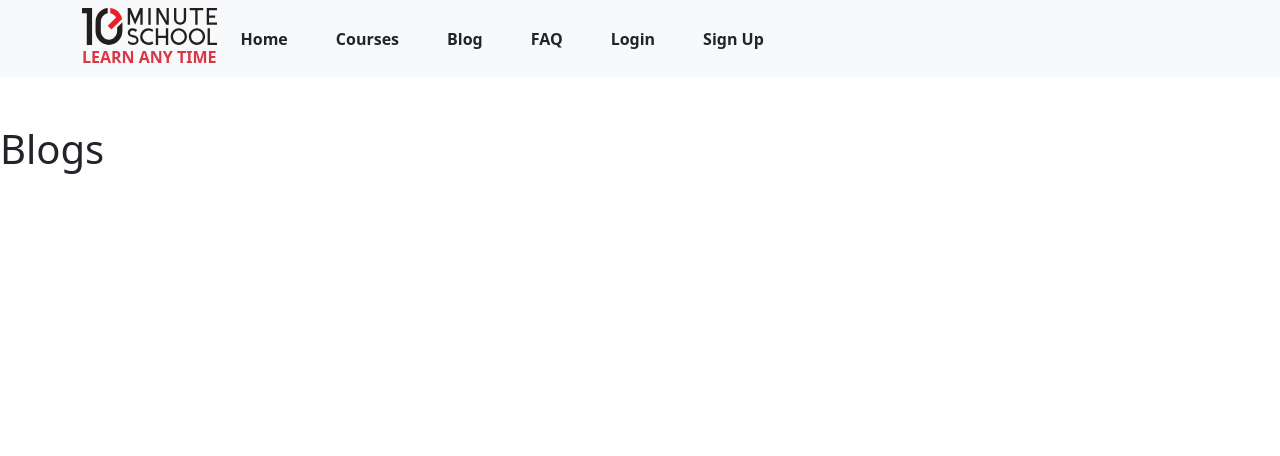
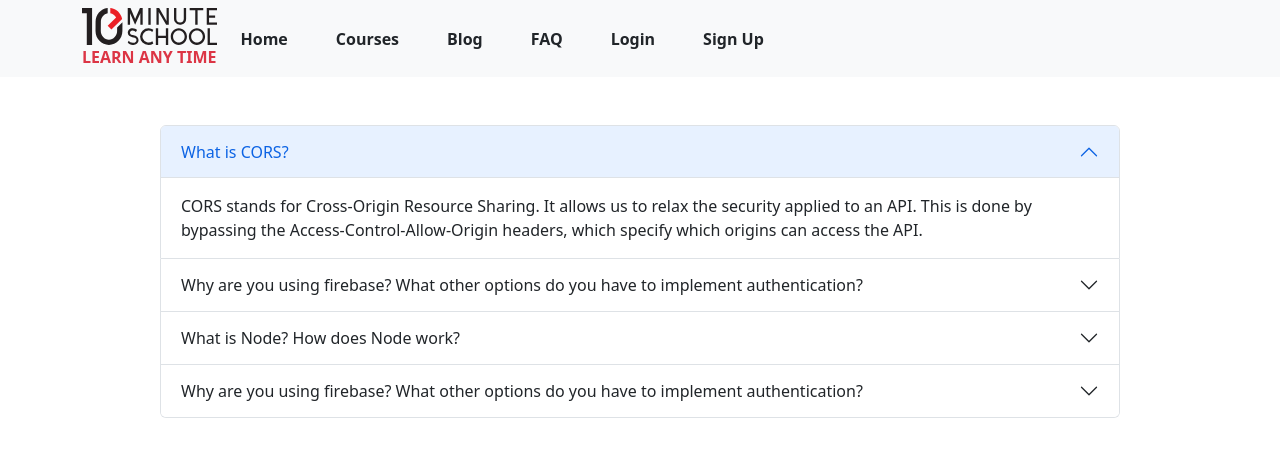
Before and after one commit to rakib38324/10_Minute_School_Client, a React (Create React App) app: page /blog in a window 1280 px wide. Shown: the top 456 px of the page. Built offline with nearby package versions, Linux system fonts and the light colour scheme; no server answers.

Commit message:
Commit the Blog section

```diff
--- a/src/Components/AllCourses/AllCourses.js
+++ b/src/Components/AllCourses/AllCourses.js
@@ -23,7 +23,7 @@
                         <h4 className='fw-bolder'>Enrolment fee: {price}TK</h4>
                         <div className='d-flex justify-content-around pt-5'>
                             <Link to={`/course/${_id}`} type="button" class="btn btn-primary">Show More</Link>
-                            <Link to={'/enrolNow'} type="button" class="btn btn-primary">Enroll Now</Link>
+                            <Link to={'/enrolNow'} type="button" class="btn btn-primary">Get Premium Access</Link>
                         </div>
                     </div>
                 </div>
--- a/src/Components/Blogs/Blog.js
+++ b/src/Components/Blogs/Blog.js
@@ -1,9 +1,40 @@
 import React from 'react';
+import Accordion from 'react-bootstrap/Accordion';
 
 const Blog = () => {
     return (
-        <div>
-            <h1>Blogs</h1>
+        <div className='w-75 mx-auto'>
+            <Accordion defaultActiveKey="0">
+                <Accordion.Item eventKey="0">
+                    <Accordion.Header>What is CORS?</Accordion.Header>
+                    <Accordion.Body>
+                        CORS stands for Cross-Origin Resource Sharing. It allows us to relax the security applied to an API. This is done by bypassing the Access-Control-Allow-Origin headers, which specify which origins can access the API.
+                    </Accordion.Body>
+                </Accordion.Item>
+                <Accordion.Item eventKey="1">
+                    <Accordion.Header>Why are you using firebase? What other options do you have to implement authentication?</Accordion.Header>
+                    <Accordion.Body>
+                        The Firebase Realtime Database lets you build rich, collaborative applications by allowing secure access to the database directly from client-side code. Data is persisted locally, and even while offline, realtime events continue to fire, giving the end user a responsive experience. When the device regains connection, the Realtime Database synchronizes the local data changes with the remote updates that occurred while the client was offline, merging any conflicts automatically.
+                        It provides backend services, easy-to-use SDKs, and ready-made UI libraries to authenticate users to your app. It supports authentication using passwords, phone numbers, popular federated identity providers like Google,
+                        Firebase Authentication is a tool in the User Management and Authentication category of a tech stack.
+                    </Accordion.Body>
+                </Accordion.Item>
+                <Accordion.Item eventKey="2">
+                    <Accordion.Header>What is Node? How does Node work?</Accordion.Header>
+                    <Accordion.Body>
+                    Node allows developers to write JavaScript code that runs directly in a computer process itself instead of in a browser. Node can, therefore, be used to write server-side applications with access to the operating system, file system, and everything else required to build fully-functional applications.
+                    Node.js accepts the request from the clients and sends the response, while working with the request node.js handles them with a single thread. To operate I/O operations or requests node.js use the concept of threads. Thread is a sequence of instructions that the server needs to perform. It runs parallel on the server to provide the information to multiple clients. Node.js is an event loop single-threaded language. It can handle concurrent requests with a single thread without blocking it for one request.
+                    </Accordion.Body>
+                </Accordion.Item>
+                <Accordion.Item eventKey="3">
+                    <Accordion.Header>Why are you using firebase? What other options do you have to implement authentication?</Accordion.Header>
+                    <Accordion.Body>
+                        The Firebase Realtime Database lets you build rich, collaborative applications by allowing secure access to the database directly from client-side code. Data is persisted locally, and even while offline, realtime events continue to fire, giving the end user a responsive experience. When the device regains connection, the Realtime Database synchronizes the local data changes with the remote updates that occurred while the client was offline, merging any conflicts automatically.
+                        It provides backend services, easy-to-use SDKs, and ready-made UI libraries to authenticate users to your app. It supports authentication using passwords, phone numbers, popular federated identity providers like Google,
+                        Firebase Authentication is a tool in the User Management and Authentication category of a tech stack.
+                    </Accordion.Body>
+                </Accordion.Item>
+            </Accordion>
         </div>
     );
 };
--- a/src/Components/Home/Home.js
+++ b/src/Components/Home/Home.js
@@ -41,8 +41,8 @@
                             src={pic1}
                             alt="Second slide"
                         />
-                        <Carousel.Caption>
-                            <h5>Be Pensionable</h5>
+                        <Carousel.Caption className='text-white'>
+                            <h3>Be Pensionable</h3>
                             <p>As people go through the course of their careers,
                                 they have an expectation that a time will come
                                 when they will be able to retire. When that time
@@ -63,10 +63,10 @@
                             src={pic2}
                             alt="Third slide"
                         />
-                        <Carousel.Caption>
-                            <h5>Third slide label</h5>
+                        <Carousel.Caption className='text-white'>
+                            <h3>Work Hard</h3>
                             <p>
-                                Praesent commodo cursus magna, vel scelerisque nisl consectetur.
+                            We learn important life lessons when we give ourselves over to hard work: determination, attentiveness, responsibility, problem-solving, and self-control all come to mind.
                             </p>
                         </Carousel.Caption>
                     </Carousel.Item>
@@ -74,7 +74,7 @@
             </div>
 
 
-            <h1 className='fw-bolder text-center pb-4 lg:p-4'>ALL COURSES</h1>
+            <h1 className='fw-bolder text-center  mt-5 pb-4 lg:p-4'>ALL COURSES</h1>
             <div >
                 {
                     Courses.map(course => <p>
--- a/src/Components/NerollNow/EnrollNow.js
+++ b/src/Components/NerollNow/EnrollNow.js
@@ -2,8 +2,8 @@
 
 const EnrollNow = () => {
     return (
-        <div>
-            <h1>enrol now</h1>
+        <div className='w-75 mx-auto'>
+            <h1>Please Complete Payment Method</h1>
         </div>
     );
 };
```
